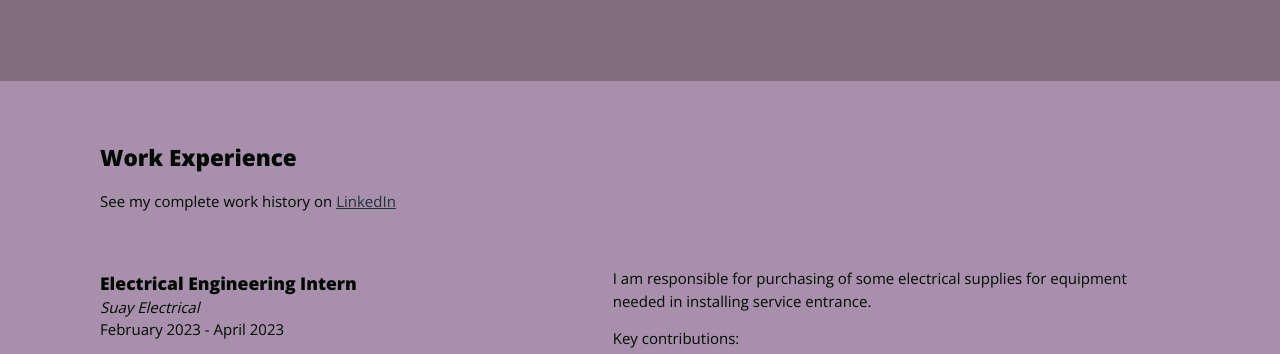
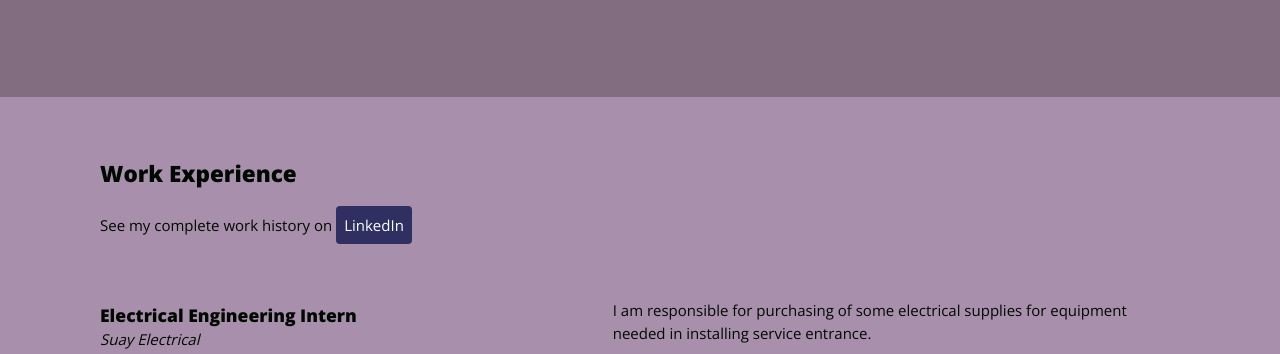
Before and after one commit to iRonnel/iRonnel.github.io, a plain HTML site: page index.html in a window 1280 px wide. Shown: the part 1439-1793 px from the top of the page. Drawn offline with nearby package versions, Linux system fonts and the light colour scheme.

Commit message:
Update styles.css

```diff
--- a/css/styles.css
+++ b/css/styles.css
@@ -75,6 +75,17 @@ h3 {
 .dividers > section:last-of-type {
 	border-bottom: none;
 }
+.btn {
+  color: #F7FFF7;
+  background: #2F3061;
+  text-decoration: none;
+  padding: 8px;
+  border-radius: 4px;
+  display: inline-block;
+}
+.btn:hover {
+  background: rgba(47, 48, 97, 80%);
+}
 
 /* Profile section
 ----------------------------------------------------------------------------------*/
@@ -127,7 +138,7 @@ header img {
 	color: #000901;
 }
 .work-experience a {
-	color: #213337;
+	color: #F7FFF7;
 }
 
 
```
